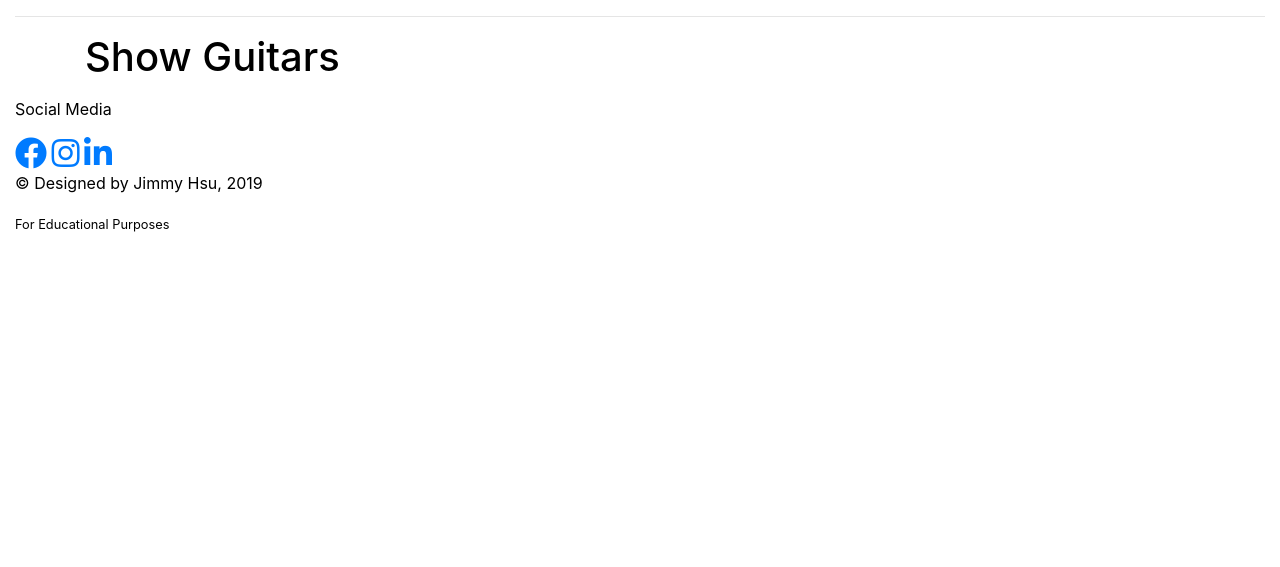
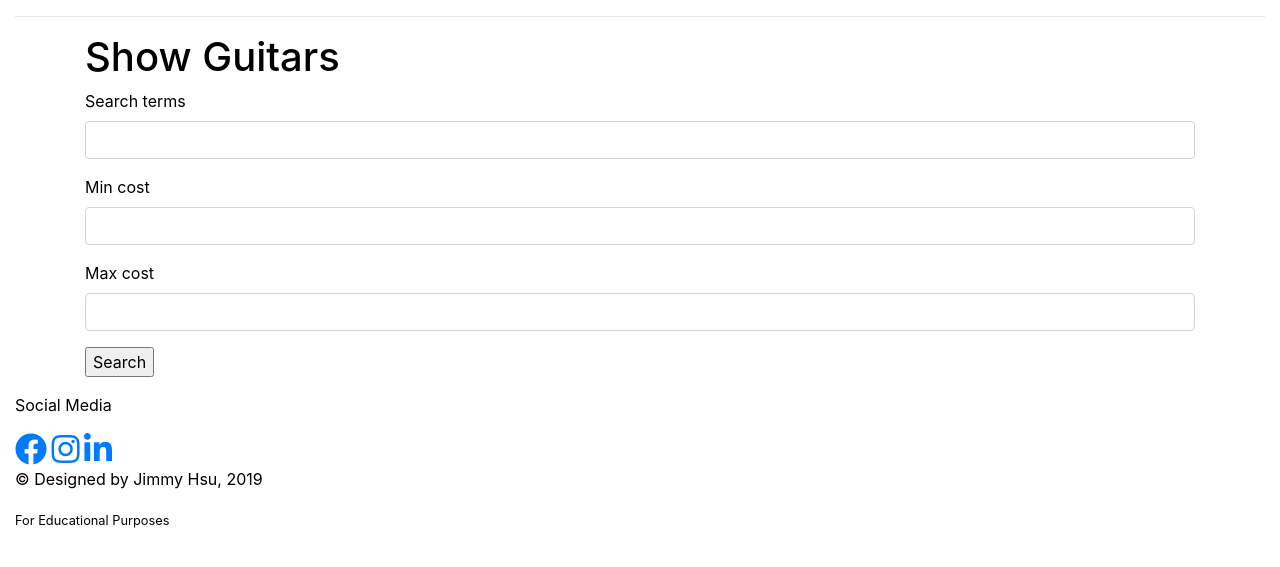
Before and after one commit to papadum-is-nice/TGC_Milestone_Project_4, a Django app: page /show_guitars/ in a window 1280 px wide. Shown: the part 56-623 px from the top of the page. Run offline with Django 3.2, Linux system fonts and the light colour scheme; data that the repository does not hold is empty; some libraries are stand-ins or nearby versions.

Commit message:
Added Search

```diff
--- a/guitars/forms.py
+++ b/guitars/forms.py
@@ -7,3 +7,9 @@ class Guitarsform(forms.ModelForm):
     class Meta:
         model=Guitars
         fields=('brand', 'desc', 'prod_year', 'stockrem', 'cost', 'gtype', 'image')
+
+
+class GuitarsSearchForm(forms.Form):
+    search_terms = forms.CharField(required=False)
+    min_cost = forms.FloatField(required=False,min_value=0.0)
+    max_cost = forms.FloatField(required=False)
--- a/guitars/views.py
+++ b/guitars/views.py
@@ -1,15 +1,23 @@
 from django.shortcuts import render, redirect, reverse, get_object_or_404
 from django.contrib import messages
 from .models import Guitars
-from .forms import Guitarsform
+from .forms import Guitarsform, GuitarsSearchForm
 
 # Create your views here.
 
 
 def show_guitars(request):
     all_guitars = Guitars.objects.all()
+    form = GuitarsSearchForm()
+    if request.GET.get('search_terms'):
+        all_guitars = all_guitars.filter(brand__contains=request.GET.get('search_terms'))
+    if request.GET.get('min_cost'):
+        all_guitars = all_guitars.filter(cost__gte=request.GET.get('min_cost'))
+    if request.GET.get('max_cost'):
+        all_guitars = all_guitars.filter(cost__lte=request.GET.get('max_cost'))
     return render(request, 'show_guitars.html', {
-        'all_guitars':all_guitars
+        'all_guitars':all_guitars,
+        'search_form':form
     })
 
 def create_guitars(request):
--- a/templates/show_guitars.html
+++ b/templates/show_guitars.html
@@ -1,6 +1,10 @@
 {% extends "base.html" %} {% block content %}
-
+{% load crispy_forms_tags %}
 <h1>Show Guitars</h1>
+ <form method='GET'>
+        {{ search_form|crispy}}
+        <input type='submit' value='Search'/>
+    </form>
 
 <ul>
     {% for guitar in all_guitars %}
```
